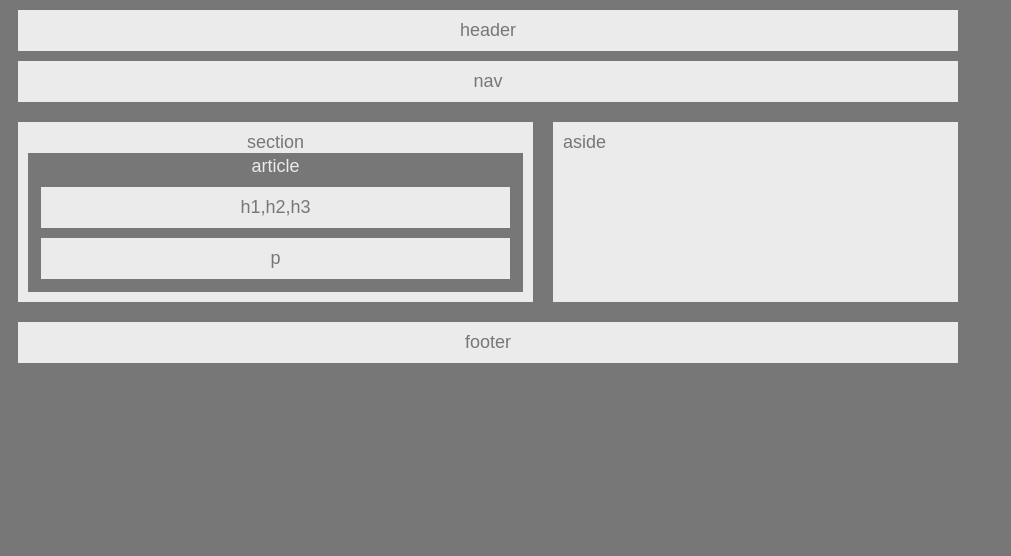
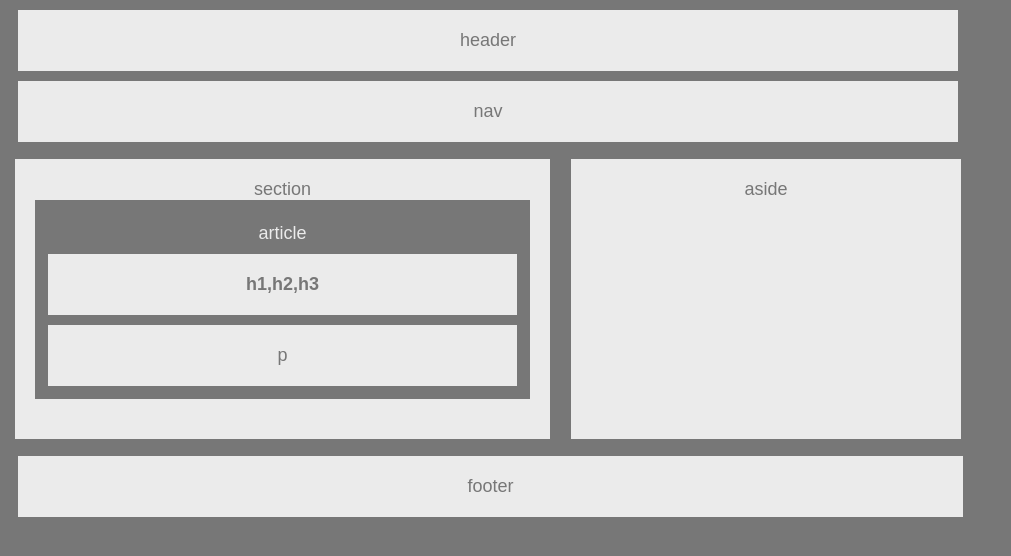
Before and after one commit to Cjstoney/hw_wireframe, a plain HTML site: page index.html in a window 1280 px wide. Shown: the whole page, without its empty margins (0-1011 px from the left). Drawn offline with Linux system fonts and the light colour scheme.

Commit message:
final wireframe commit

```diff
--- a/index.html
+++ b/index.html
@@ -6,23 +6,23 @@
     <body>
 
         <section>
-       <div class="header">header</div>
+       <div class="goup1" id="header">header</div>
         </section>
 
         <section>
-        <div class="nav">nav</div>
+        <div class="group1" id="nav">nav</div>
         </section>
 
         <section>
      <div id="parent">
 
-       <div class="section">section
+       <div class="group1" id="section">section
 
-            <div class="article">article
+            <div class="box" id="article">article
 
-                <div class="headers_2">h1,h2,h3</div>
+                <div class="h1-p" id="headers_2">h1,h2,h3</div>
 
-                    <div class="P">p</div>
+                    <div class="h1-p" id="P">p</div>
 
             </div>
 
@@ -30,11 +30,11 @@
         </div>
 
          <section>
-         <div class="aside">aside</div>
+         <div class="group1" id="aside">aside</div>
         </section>
 
         <section>
-        <div class="footer">footer</div>
+        <div class="group1" id="footer">footer</div>
         </section>
     </body>
 </html>
--- a/style.css
+++ b/style.css
@@ -6,69 +6,68 @@ body {
     font-size:18px;
 }
 
-.header {
+#header {
     text-align: center;
     background-color: #ebebeb;
-    padding: 10px;
+    padding: 20px;
     margin: 10px;
 }
 
-.nav {
+#nav {
     background-color: #ebebeb;
     text-align: center;
-    padding: 10px;
+    padding: 20px;
     margin: 10px;
 }
 
-
-
-.section{
+#section{
     float:left;
     background-color: #ebebeb;
     text-align: center;
     width: 495px;
-    padding: 10px;
+    height:240px;
+    padding:20px;
+    margin: 7px;
+}
+
+#article{
+    font-size:18px;
+    color:#ebebeb;
+    background-color:#777;
+    border:3px solid #777;
+    padding-top:20px;
+}
+
+#headers_2{
+    color: #777;
+    background-color: #ebebeb;
+    padding: 20px;
+    margin: 10px;
+    font-weight:bold;
+}
+
+#P{
+    color: #777;
+    background-color: #ebebeb;
+    padding: 20px;
     margin: 10px;
 }
 
-.article{
-    font-size:18px;
-    color:#ebebeb;
-    background-color:#777;
-    flex:1;
-    border:3px solid #777;
+#aside{
+    float: right;
+    width: 350px;
+    height: 240px;
+    background-color: #ebebeb;
+    text-align:center;
+    padding: 20px;
+    margin: 7px;
 }
 
-.headers_2{
-    color: #777;
-    background-color: #ebebeb;
-    padding: 10px;
-    margin: 10px;
-}
-
-.P{
-    color: #777;
-    background-color: #ebebeb;
-    padding: 10px;
-    margin: 10px;
-}
-
-.aside{
-    display: flex;
-    float: right;
-    width: 385px;
-    height: 160px;
-    background-color: #ebebeb;
-    text-align: center;
-    padding: 10px;
-    margin: 10px;
-}
-
-.footer{
+#footer{
     float: left;
     background-color: #ebebeb;
     text-align: center;
-    padding: 10px;
+    padding: 20px;
     margin: 10px;
-    width:920px;
+    width:905px;
 }
```
